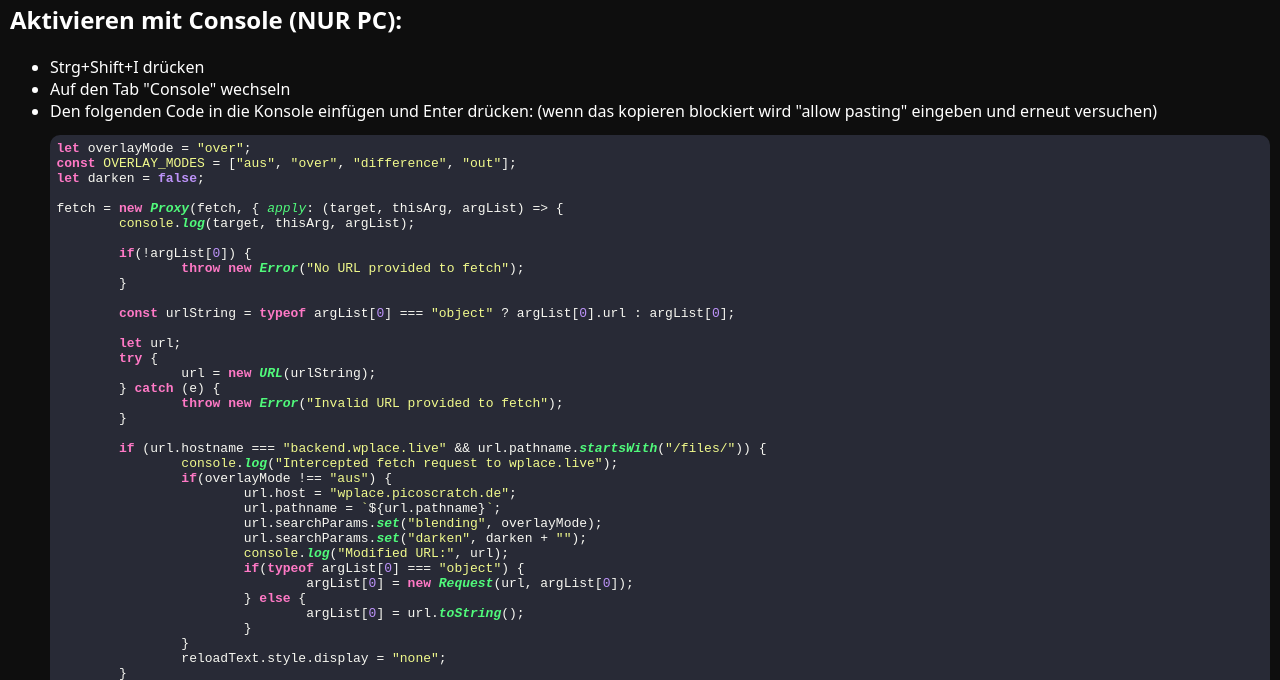
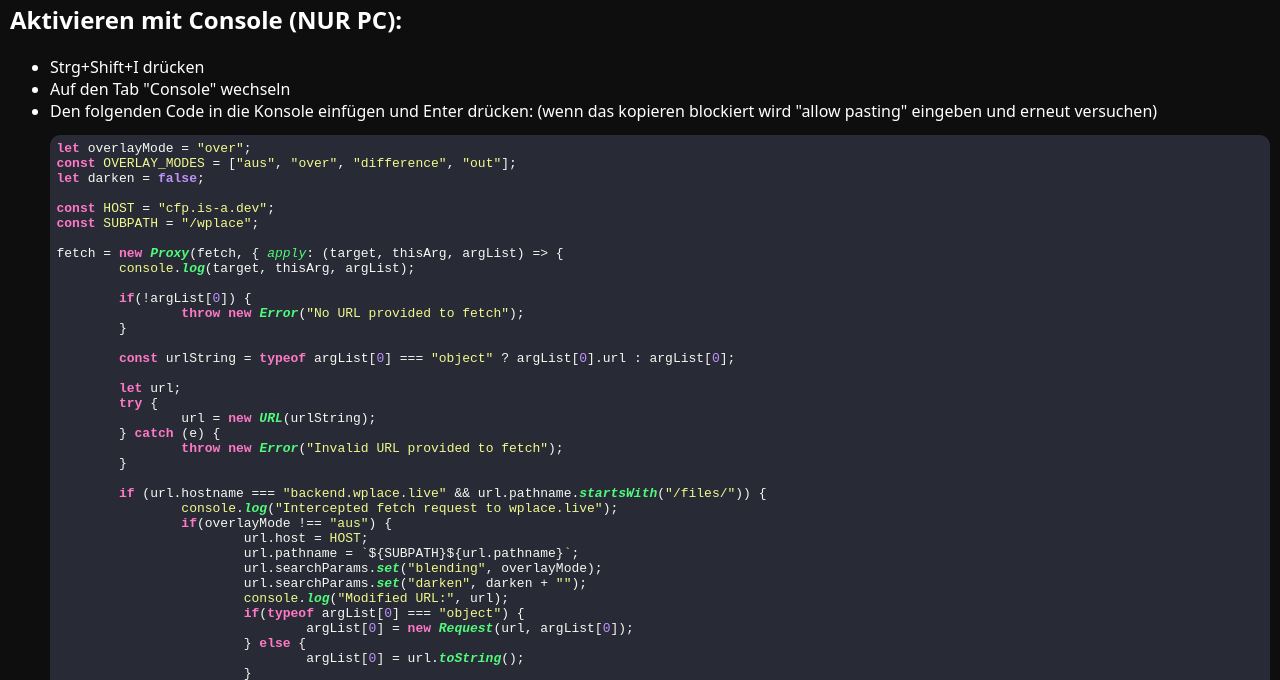
Before and after one commit to cfpwastaken/wplace-overlay, a website: page src/index.html in a window 1280 px wide. Shown: the part 320-1000 px from the top of the page. Drawn offline with nearby package versions, Linux system fonts and the light colour scheme.

Commit message:
feat: add host and subpath consts

```diff
--- a/src/index.html
+++ b/src/index.html
@@ -47,6 +47,9 @@
 const OVERLAY_MODES = ["aus", "over", "difference", "out"];
 let darken = false;
 
+const HOST = "cfp.is-a.dev";
+const SUBPATH = "/wplace";
+
 fetch = new Proxy(fetch, { apply: (target, thisArg, argList) => {
 	console.log(target, thisArg, argList);
 
@@ -66,8 +69,8 @@ fetch = new Proxy(fetch, { apply: (target, thisArg, argList) => {
 	if (url.hostname === "backend.wplace.live" && url.pathname.startsWith("/files/")) {
 		console.log("Intercepted fetch request to wplace.live");
 		if(overlayMode !== "aus") {
-			url.host = "wplace.picoscratch.de";
-			url.pathname = `${url.pathname}`;
+			url.host = HOST;
+			url.pathname = `${SUBPATH}${url.pathname}`;
 			url.searchParams.set("blending", overlayMode);
 			url.searchParams.set("darken", darken + "");
 			console.log("Modified URL:", url);
```
Also changed, not shown: enable.js (+5 -2 lines).
